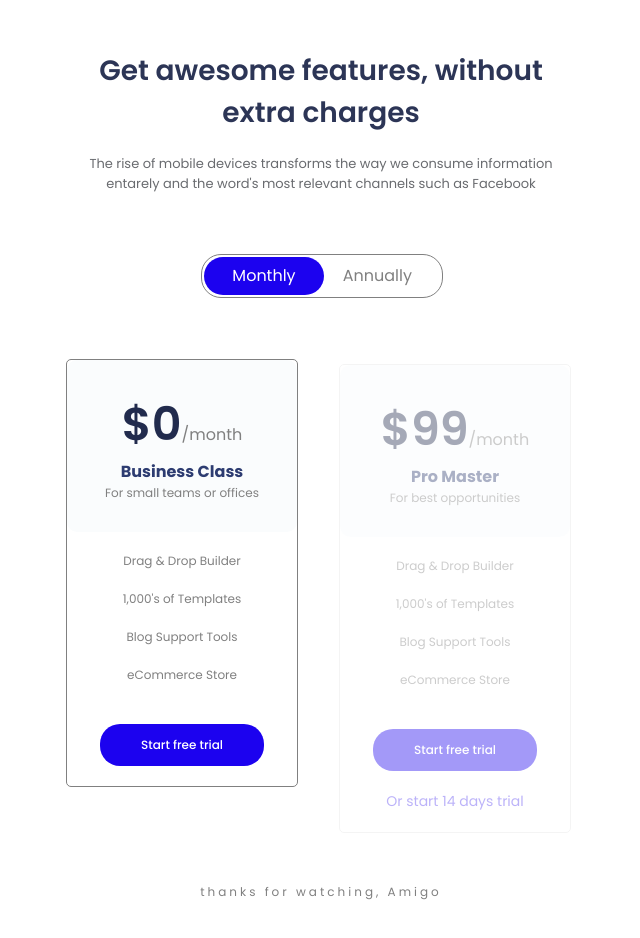
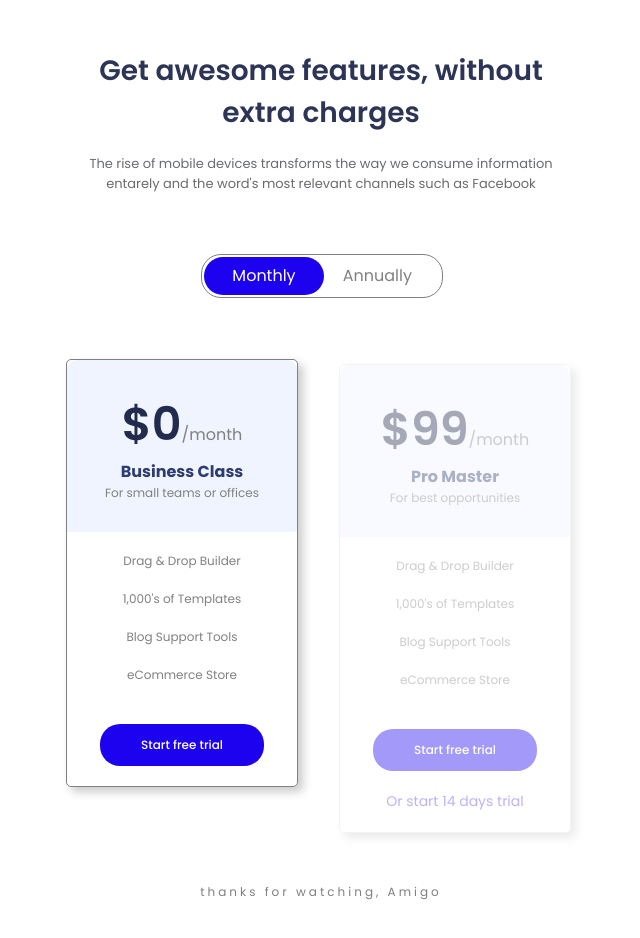
Before and after one commit to VladyslavProtchenko/react-tasks, a plain HTML site: page card/index.html in a window 1280 px wide. Shown: the whole page, without its empty margins (319-959 px from the left). Drawn offline with Linux system fonts and the light colour scheme.

Commit message:
added box-shadow finaly

```diff
--- a/card/style.css
+++ b/card/style.css
@@ -105,6 +105,7 @@ body {
     border: 1px solid rgb(228, 228, 228);
     transition: all 0.1s linear;
     opacity: 0.4;
+    box-shadow: 5px 5px 10px 0px rgb(203, 203, 203);
 
 }
 .card:hover {
@@ -119,8 +120,8 @@ body {
 }
 
 .card__head {
-    border-radius: 10px;
-    background-color: #fafcfd;
+    border-radius: 10px 10px 0 0;
+    background-color: #f0f4ff;
     padding: 30px 20px;
 }
 .price {
```
